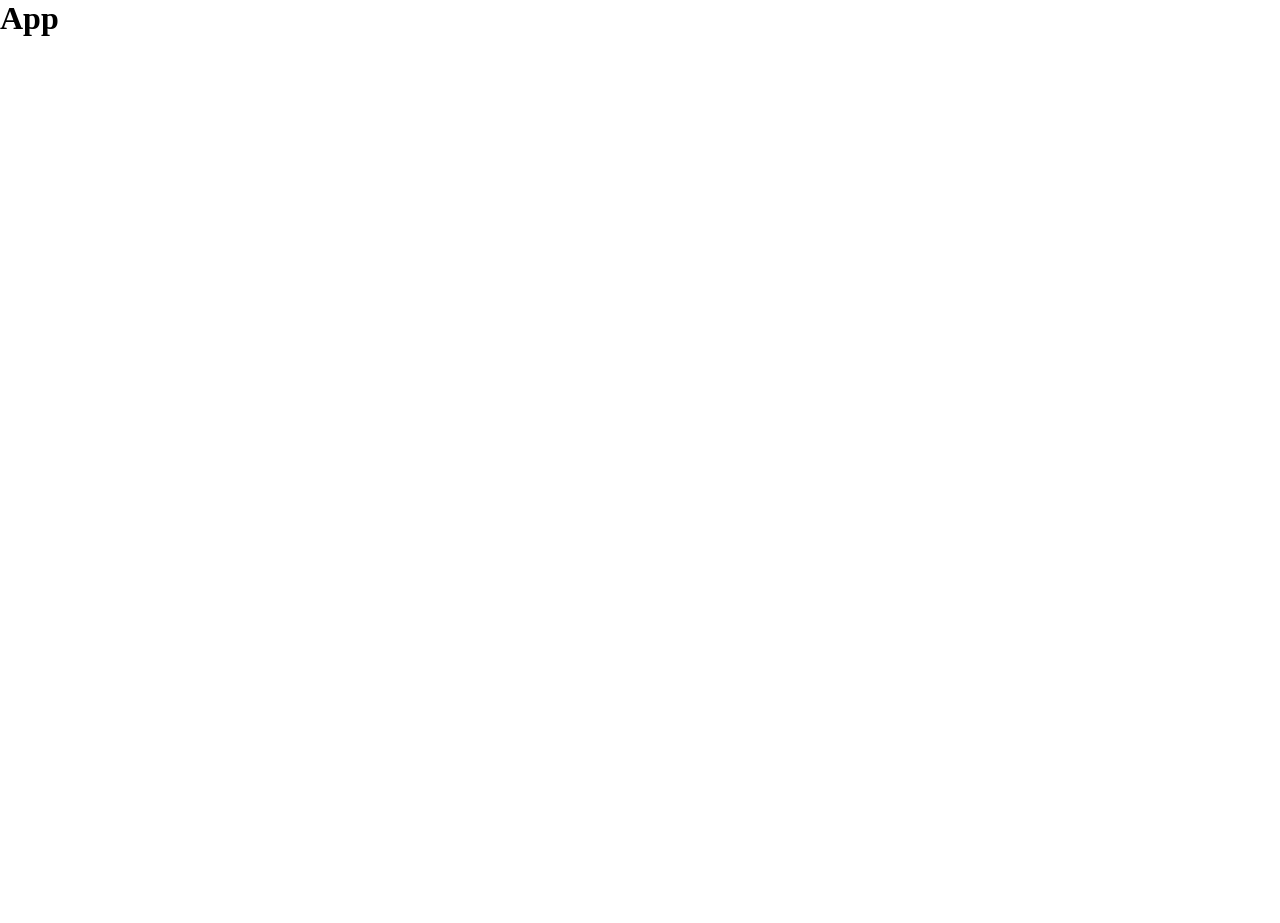
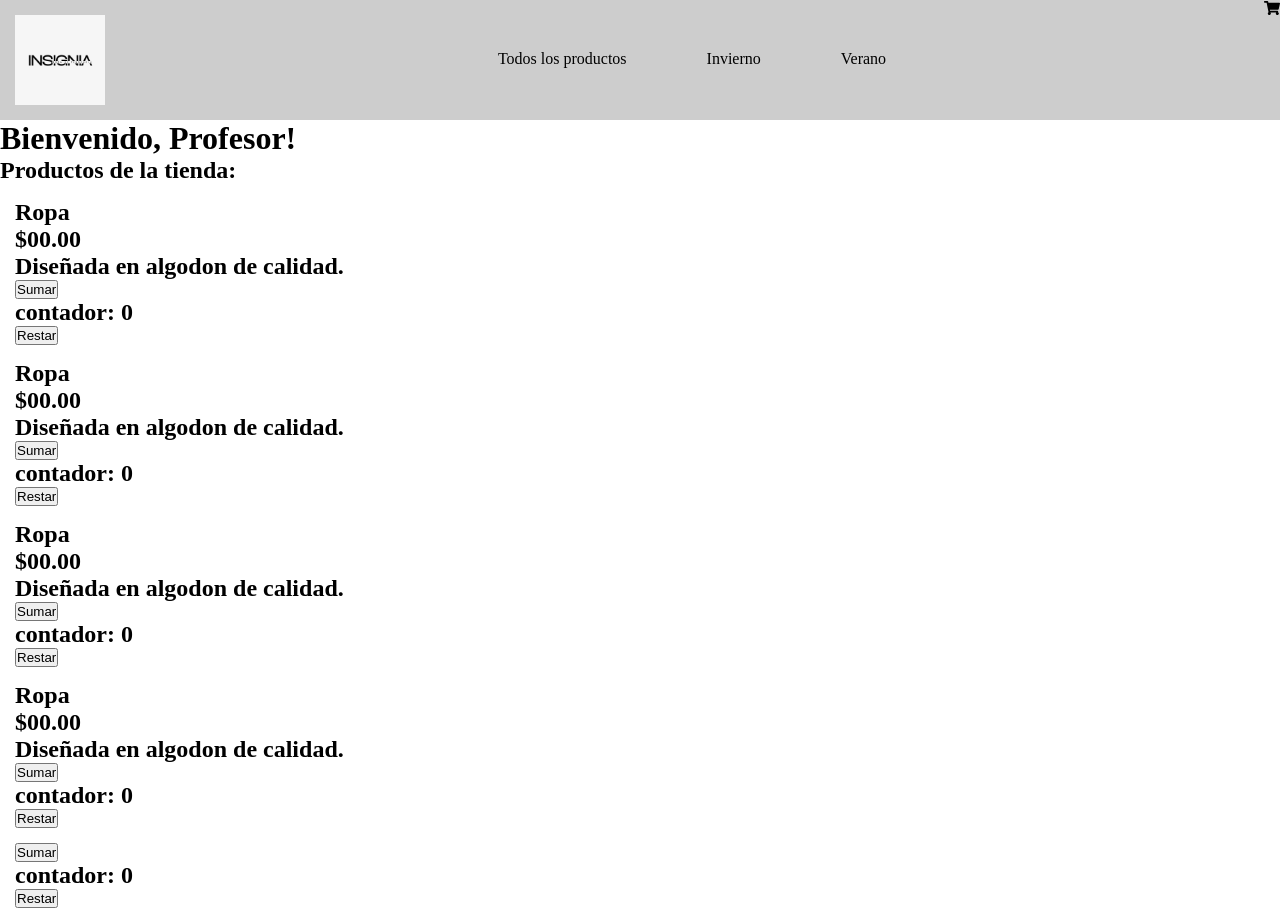
Before and after one commit to valecilento/CreaTuLanding1-Cilento, a React (Vite) app in the folder proyect-react/: page / in a window 1280 px wide. Before the commit the page ends 800 px from the top, so only its background shows below. Built offline with nearby package versions, Linux system fonts and the light colour scheme.

Commit message:
Modifica proyecto

```diff
--- /dev/null
+++ b/package.json
@@ -0,0 +1,5 @@
+{
+  "dependencies": {
+    "react-icons": "^5.4.0"
+  }
+}
--- a/proyect-react/src/App.jsx
+++ b/proyect-react/src/App.jsx
@@ -1,5 +1,14 @@
+import { ProductCard } from "./components/common/productCard/ProductCard";
+import { Navbar } from "./components/layouts/navbar/Navbar";
+import ItemListContainer from "./components/pages/itemListContainer/ItemListContainer";
 function App() {
-  return <h1>App</h1>
+	return (
+		<div>
+			<Navbar />
+			<ItemListContainer />
+			<ProductCard />
+		</div>
+	);
 }
 
-export default App
+export default App;
--- /dev/null
+++ b/proyect-react/src/components/common/cartWidget/cartWidget.jsx
@@ -0,0 +1,9 @@
+import { FaShoppingCart } from "react-icons/fa";
+
+export const CartWidget = () => {
+	return (
+		<div>
+			<FaShoppingCart />
+		</div>
+	);
+};
--- a/proyect-react/src/components/common/counter/counter.jsx
+++ b/proyect-react/src/components/common/counter/counter.jsx
@@ -0,0 +1,20 @@
+import { useState } from "react";
+export const Counter = () => {
+	const [contador, setContador] = useState(0);
+	const sumar = () => {
+		setContador(contador + 1);
+	};
+	const restar = () => {
+		if (contador > 0) {
+			setContador(contador - 1);
+		}
+	};
+
+	return (
+		<div>
+			<button onClick={sumar}>Sumar</button>
+			<h2>contador: {contador}</h2>
+			<button onClick={restar}>Restar</button>
+		</div>
+	);
+};
--- a/proyect-react/src/components/common/productCard/productCard.css
+++ b/proyect-react/src/components/common/productCard/productCard.css
@@ -0,0 +1,4 @@
+.container-productCard {
+	font-family: "Times New Roman", Times, serif;
+	margin: 15px;
+}
--- a/proyect-react/src/components/common/productCard/productCard.jsx
+++ b/proyect-react/src/components/common/productCard/productCard.jsx
@@ -0,0 +1,12 @@
+import { Counter } from "../counter/Counter";
+import "./productCard.css";
+export const ProductCard = (props) => {
+	return (
+		<div className="container-productCard">
+			<h2>{props.titulo}</h2>
+			<h2>{props.precio}</h2>
+			<h2>{props.descripcion}</h2>
+			<Counter />
+		</div>
+	);
+};
--- /dev/null
+++ b/proyect-react/src/components/common/welcome/Welcome.jsx
@@ -0,0 +1,8 @@
+import "./welcome.css";
+export const Welcome = (props) => {
+	return (
+		<div>
+			<h1>Bienvenido, {props.name}!</h1>
+		</div>
+	);
+};
--- a/proyect-react/src/components/layouts/navbar/navbar.css
+++ b/proyect-react/src/components/layouts/navbar/navbar.css
@@ -0,0 +1,17 @@
+.navbar-container {
+	background-color: rgba(85, 83, 83, 0.292);
+	display: flex;
+	justify-content: space-between;
+}
+.container-li {
+	display: flex;
+	justify-content: space-between;
+	gap: 80px;
+	margin-top: 50px;
+	list-style: none;
+}
+.logo {
+	width: 90px;
+	height: 90px;
+	margin: 15px;
+}
--- a/proyect-react/src/components/layouts/navbar/navbar.jsx
+++ b/proyect-react/src/components/layouts/navbar/navbar.jsx
@@ -0,0 +1,16 @@
+import { CartWidget } from "../../common/cartWidget/cartWidget";
+import "./navbar.css";
+import logo from "../../../assets/imagenes/logo.png";
+export const Navbar = () => {
+	return (
+		<nav className="navbar-container">
+			<img src={logo} alt="" className="logo"></img>
+			<ul className="container-li">
+				<li>Todos los productos</li>
+				<li>Invierno</li>
+				<li>Verano</li>
+			</ul>
+			<CartWidget />
+		</nav>
+	);
+};
--- a/proyect-react/src/components/pages/itemListContainer/itemListContainer.jsx
+++ b/proyect-react/src/components/pages/itemListContainer/itemListContainer.jsx
@@ -0,0 +1,33 @@
+import { ProductCard } from "../../common/productCard/ProductCard";
+import { Welcome } from "../../common/welcome/welcome";
+
+const ItemListContainer = () => {
+	return (
+		<div>
+			<Welcome name="Profesor" />
+			<h2>Productos de la tienda:</h2>
+			<ProductCard
+				titulo="Ropa"
+				precio="$00.00"
+				descripcion="Diseñada en algodon de calidad."
+			/>
+			<ProductCard
+				titulo="Ropa"
+				precio="$00.00"
+				descripcion="Diseñada en algodon de calidad."
+			/>
+			<ProductCard
+				titulo="Ropa"
+				precio="$00.00"
+				descripcion="Diseñada en algodon de calidad."
+			/>
+			<ProductCard
+				titulo="Ropa"
+				precio="$00.00"
+				descripcion="Diseñada en algodon de calidad."
+			/>
+		</div>
+	);
+};
+
+export default ItemListContainer;
```
Also changed, not shown: proyect-react/eslint.config.js (+18 -17 lines), proyect-react/src/assets/imagenes/logo.png (added), proyect-react/src/components/common/welcome/welcome.css (added), 1 other file (tests, documents, lock files or other folders).
